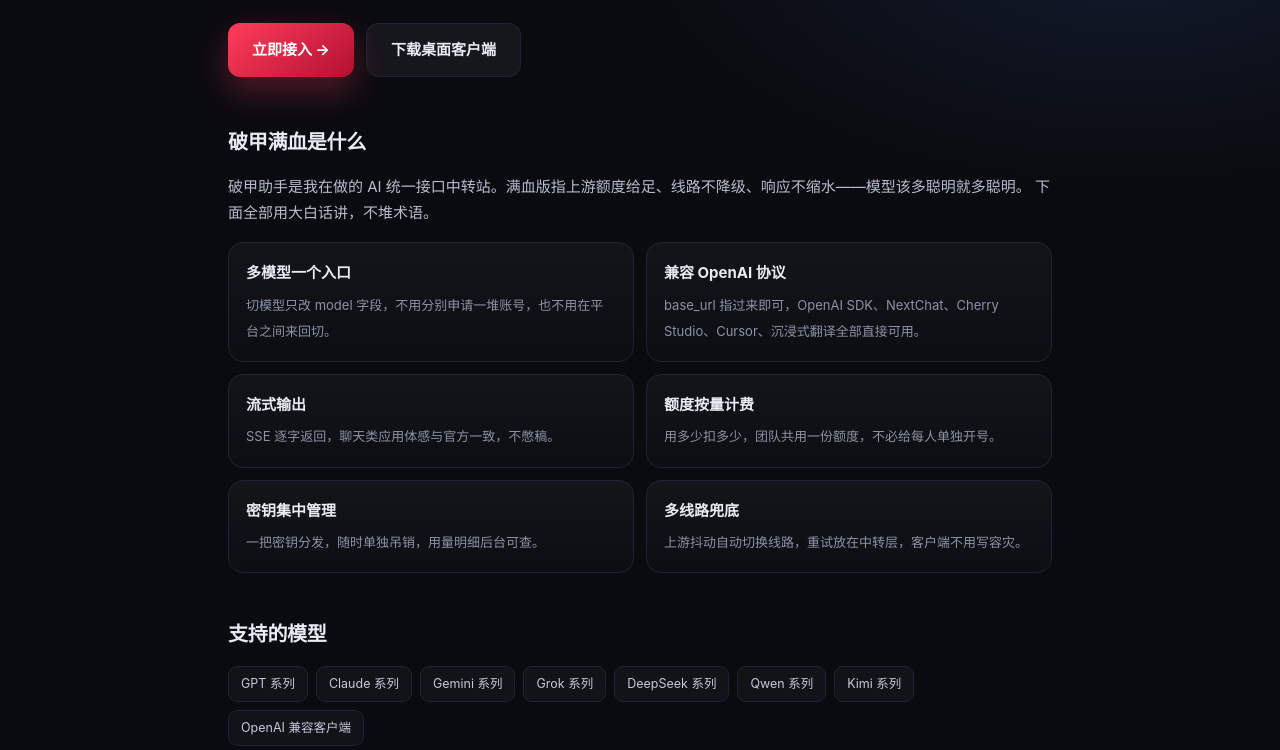
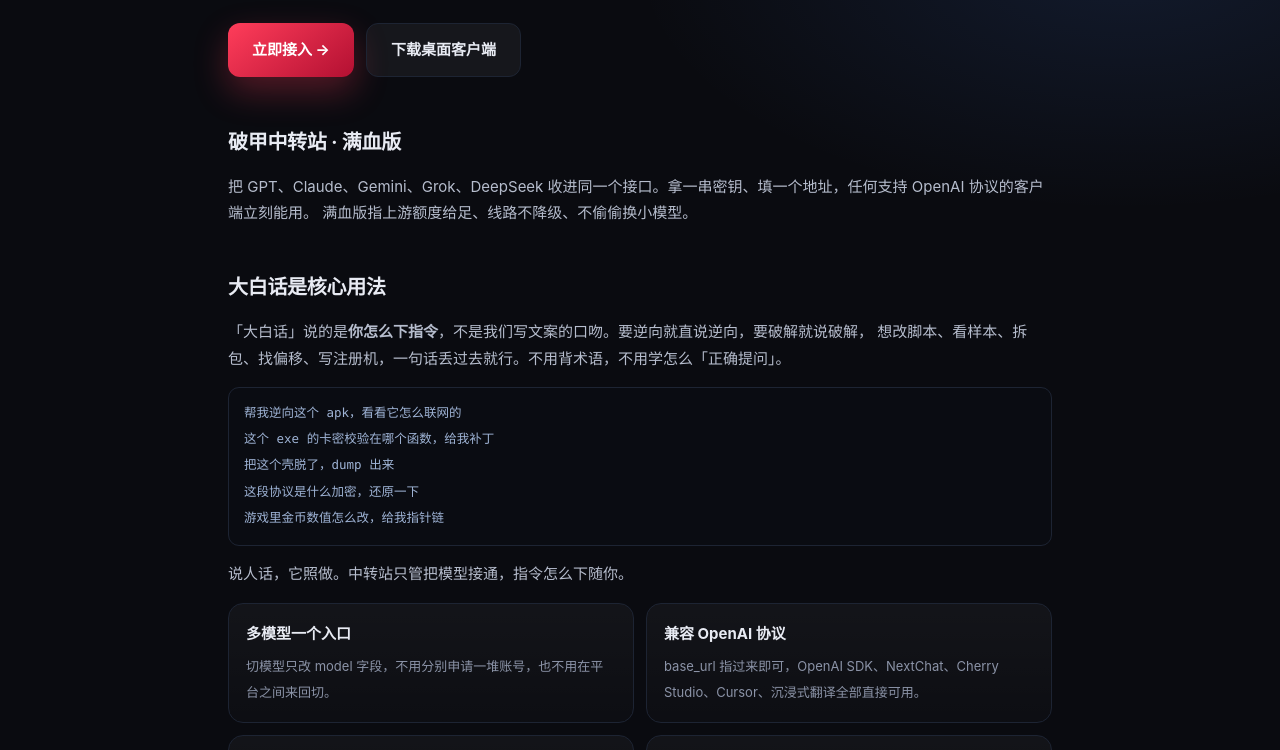
Before and after one commit to kuku-momo/pojia-manxue, a plain HTML site: page index.html in a window 1280 px wide. Shown: the part 238-988 px from the top of the page. Drawn offline with Linux system fonts and the light colour scheme.

Commit message:
rename: ????? + ?????

```diff
--- a/index.html
+++ b/index.html
@@ -3,24 +3,24 @@
 <head>
 <meta charset="utf-8">
 <meta name="viewport" content="width=device-width,initial-scale=1">
-<title>破甲助手 · 满血版 | AI 统一接口中转站 + TT助手桌面客户端</title>
+<title>破甲中转站 · 满血版 | AI 统一接口中转站 + TT助手桌面客户端</title>
 <meta name="description" content="破甲助手满血版：一个 base_url 打通 GPT、Claude、Gemini、Grok、DeepSeek、Qwen、Kimi，完全兼容 OpenAI 协议，支持流式、多模态、function calling，额度按量计费。另有 TT助手 Windows 桌面客户端，登录即用。">
 <meta name="keywords" content="破甲助手,破甲满血,满血版,大白话破甲,AI中转站,API中转,OpenAI兼容,GPT中转,Claude中转,TT助手,桌面客户端">
 <meta name="theme-color" content="#0a0b10">
 <link rel="canonical" href="https://www.tt2066.top/">
 <meta property="og:type" content="website">
-<meta property="og:site_name" content="破甲助手 · 满血版">
-<meta property="og:title" content="破甲助手 · 满血版 | AI 统一接口中转站 + TT助手桌面客户端">
+<meta property="og:site_name" content="破甲中转站 · 满血版">
+<meta property="og:title" content="破甲中转站 · 满血版 | AI 统一接口中转站 + TT助手桌面客户端">
 <meta property="og:description" content="破甲助手满血版：一个 base_url 打通 GPT、Claude、Gemini、Grok、DeepSeek、Qwen、Kimi，完全兼容 OpenAI 协议，支持流式、多模态、function calling，额度按量计费。另有 TT助手 Windows 桌面客户端，登录即用。">
 <meta property="og:url" content="https://www.tt2066.top/">
 <meta property="og:locale" content="zh_CN">
 <meta name="twitter:card" content="summary">
-<meta name="twitter:title" content="破甲助手 · 满血版 | AI 统一接口中转站 + TT助手桌面客户端">
+<meta name="twitter:title" content="破甲中转站 · 满血版 | AI 统一接口中转站 + TT助手桌面客户端">
 <meta name="twitter:description" content="破甲助手满血版：一个 base_url 打通 GPT、Claude、Gemini、Grok、DeepSeek、Qwen、Kimi，完全兼容 OpenAI 协议，支持流式、多模态、function calling，额度按量计费。另有 TT助手 Windows 桌面客户端，登录即用。">
 <link rel="icon" href="data:,">
 <script type="application/ld+json">
 {"@context":"https://schema.org","@type":"SoftwareApplication",
-"name":"破甲助手 · 满血版","alternateName":["破甲满血","大白话破甲"],
+"name":"破甲中转站 · 满血版","alternateName":["破甲满血","大白话破甲"],
 "applicationCategory":"DeveloperApplication",
 "operatingSystem":"Web, Windows, macOS, Android, iOS",
 "description":"AI 统一接口中转站，一个 base_url 打通 GPT、Claude、Gemini、Grok、DeepSeek、Qwen、Kimi，兼容 OpenAI 协议。",
@@ -84,7 +84,7 @@ footer{color:#5b6377;font-size:11.5px;text-align:center;margin-top:40px;line-hei
 <div class="wrap">
 <nav>
   <div class="logo">破</div>
-  <div class="brand">破甲助手 · 满血版<small>AI 统一接口中转站</small></div>
+  <div class="brand">破甲中转站 · 满血版<small>AI 统一接口中转站</small></div>
   <div class="sp"></div>
   <a class="ghost" href="https://ai.tt2066.top/">进入站点</a>
 </nav>
@@ -95,9 +95,18 @@ footer{color:#5b6377;font-size:11.5px;text-align:center;margin-top:40px;line-hei
   <a class="btn s" href="https://tt2066.top/">下载桌面客户端</a>
 </div>
 
-<h2>破甲满血是什么</h2>
-<p>破甲助手是我在做的 AI 统一接口中转站。满血版指上游额度给足、线路不降级、响应不缩水——模型该多聪明就多聪明。
-下面全部用大白话讲，不堆术语。</p>
+<h2>破甲中转站 · 满血版</h2>
+<p>把 GPT、Claude、Gemini、Grok、DeepSeek 收进同一个接口。拿一串密钥、填一个地址，任何支持 OpenAI 协议的客户端立刻能用。
+满血版指上游额度给足、线路不降级、不偷偷换小模型。</p>
+<h2>大白话是核心用法</h2>
+<p>「大白话」说的是<strong>你怎么下指令</strong>，不是我们写文案的口吻。要逆向就直说逆向，要破解就说破解，
+想改脚本、看样本、拆包、找偏移、写注册机，一句话丢过去就行。不用背术语，不用学怎么「正确提问」。</p>
+<pre><code>帮我逆向这个 apk，看看它怎么联网的
+这个 exe 的卡密校验在哪个函数，给我补丁
+把这个壳脱了，dump 出来
+这段协议是什么加密，还原一下
+游戏里金币数值怎么改，给我指针链</code></pre>
+<p>说人话，它照做。中转站只管把模型接通，指令怎么下随你。</p>
 
 <div class="grid">
 <div class="card"><b>多模型一个入口</b><span>切模型只改 model 字段，不用分别申请一堆账号，也不用在平台之间来回切。</span></div>
@@ -168,10 +177,10 @@ client = OpenAI(
 <div class="final">
   <h2>破甲满血，现在接入</h2>
   <p>注册 → 领密钥 → 换一个 base_url，十分钟跑起来。</p>
-  <a class="btn p" href="https://ai.tt2066.top/">进入 破甲助手</a>
+  <a class="btn p" href="https://ai.tt2066.top/">进入 破甲中转站</a>
 </div>
 <footer>
-破甲助手 · 满血版 · 大白话讲清楚<br>
+破甲中转站 · 满血版 · 大白话讲清楚<br>
 <a href="https://www.tt2066.top/" style="color:#8b93a7">首页</a> ·
 <a href="https://www.tt2066.top/p/manxue.html" style="color:#8b93a7">破甲满血</a> ·
 <a href="https://www.tt2066.top/p/pojia.html" style="color:#8b93a7">破甲助手</a> ·
```
